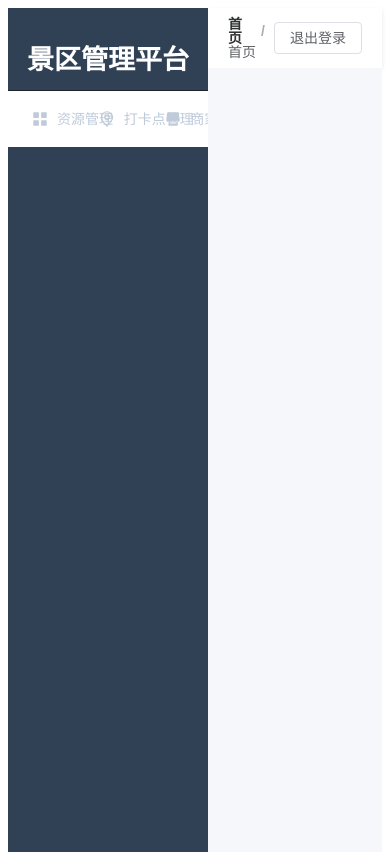
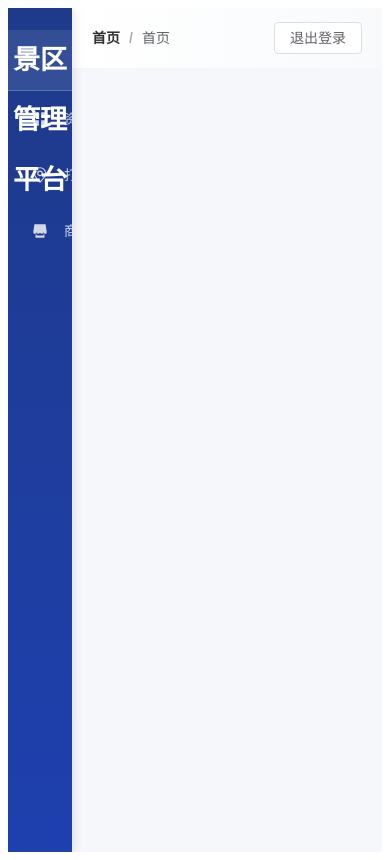
Before and after one commit to NJUShinchan/LuoFuMountainAdmin, a Vue app: page /admin in a window 390 px wide. Built offline with nearby package versions, Linux system fonts and the light colour scheme.

Commit message:
BUG修复

```diff
--- a/src/admin/api/checkin.js
+++ b/src/admin/api/checkin.js
@@ -21,7 +21,8 @@ export function getCheckinLocationList(params) {
 // 3.3.3 删除打卡点
 export function deleteCheckinLocation(id) {
   return request({
-    url: `/admin/checkin/location/delete/${id}`,
-    method: 'post'
+    url: `/admin/checkin/location/delete`,
+    method: 'post',
+    params: { id }
   })
 }
--- a/src/admin/api/merchant.js
+++ b/src/admin/api/merchant.js
@@ -60,6 +60,6 @@ export function deleteMerchant(id) {
   return request({
     url: '/admin/merchant/delete',
     method: 'post',
-    data: { id }
+    params: { id }
   })
 }
--- a/src/admin/api/resource.js
+++ b/src/admin/api/resource.js
@@ -12,8 +12,9 @@ export function saveResource(data) {
 // 3.2.2 删除资源
 export function deleteResource(id) {
   return request({
-    url: `/admin/resource/delete/${id}`,
-    method: 'post'
+    url: `/admin/resource/delete`,
+    method: 'post',
+    params: { id }
   })
 }
 
--- a/src/admin/layouts/MainLayout.vue
+++ b/src/admin/layouts/MainLayout.vue
@@ -1,36 +1,44 @@
-<!-- src/admin/layouts/MainLayout.vue -->
 <template>
   <el-container class="main-layout">
-    <el-aside width="200px" class="sidebar">
+    <el-aside
+      :width="isCollapse ? '64px' : '200px'"
+      class="sidebar"
+      :class="{ 'sidebar-collapsed': isCollapse }"
+    >
       <div class="logo">
-        <h2>景区管理平台</h2>
+        <h2 :class="{ 'logo-collapsed': isCollapse }">{{ isCollapse ? '景区' : '景区管理平台' }}</h2>
       </div>
       <el-menu
         :default-active="activeMenu"
         class="el-menu-vertical-demo"
         @select="handleSelect"
+        :collapse="isCollapse"
+        :unique-opened="true"
+        :collapse-transition="false"
       >
         <el-menu-item index="/admin/resource">
           <el-icon><icon-menu /></el-icon>
-          <span>资源管理</span>
+          <span slot="title">资源管理</span>
         </el-menu-item>
         <el-menu-item index="/admin/checkin">
           <el-icon><location /></el-icon>
-          <span>打卡点管理</span>
+          <span slot="title">打卡点管理</span>
         </el-menu-item>
         <el-menu-item index="/admin/merchant">
           <el-icon><shop /></el-icon>
-          <span>商家管理</span>
+          <span slot="title">商家管理</span>
         </el-menu-item>
       </el-menu>
     </el-aside>
     <el-container>
       <el-header class="header">
         <div class="header-content">
-          <el-breadcrumb separator="/">
-            <el-breadcrumb-item :to="{ path: '/' }">首页</el-breadcrumb-item>
-            <el-breadcrumb-item>{{ currentMenu }}</el-breadcrumb-item>
-          </el-breadcrumb>
+          <div class="header-left">
+            <el-breadcrumb separator="/">
+              <el-breadcrumb-item :to="{ path: '/' }">首页</el-breadcrumb-item>
+              <el-breadcrumb-item>{{ currentMenu }}</el-breadcrumb-item>
+            </el-breadcrumb>
+          </div>
           <div class="header-actions">
             <el-button @click="handleLogout">退出登录</el-button>
           </div>
@@ -44,7 +52,7 @@
 </template>
 
 <script setup>
-import { ref, onMounted } from 'vue'
+import { ref, onMounted, reactive } from 'vue'
 import { useRouter, useRoute } from 'vue-router'
 import { ElMessage } from 'element-plus'
 import { useUserStore } from '@/admin/stores/user'
@@ -59,6 +67,7 @@ const route = useRoute()
 const userStore = useUserStore()
 const activeMenu = ref('/admin/resource')
 const currentMenu = ref('资源管理')
+const isCollapse = ref(false)
 
 const handleSelect = (index) => {
   router.push(index)
@@ -78,6 +87,10 @@ const handleLogout = () => {
   userStore.logout()
 }
 
+const toggleSidebar = () => {
+  isCollapse.value = !isCollapse.value
+}
+
 onMounted(() => {
   activeMenu.value = route.path
   currentMenu.value = getMenuName(route.path)
@@ -87,11 +100,18 @@ onMounted(() => {
 <style scoped>
 .main-layout {
   height: 100vh;
+  overflow: hidden;
 }
 
 .sidebar {
-  background-color: #304156;
+  background: linear-gradient(180deg, #1e3a8a 0%, #1e40af 100%);
   color: #fff;
+  transition: all 0.3s ease;
+  box-shadow: 2px 0 10px rgba(0, 0, 0, 0.1);
+}
+
+.sidebar-collapsed {
+  width: 64px !important;
 }
 
 .logo {
@@ -99,29 +119,60 @@ onMounted(() => {
   line-height: 60px;
   text-align: center;
   font-size: 18px;
-  border-bottom: 1px solid #20232a;
+  background: rgba(255, 255, 255, 0.1);
+  border-bottom: 1px solid rgba(255, 255, 255, 0.2);
+  transition: all 0.3s ease;
+}
+
+.logo-collapsed {
+  font-size: 16px;
+  padding-left: 20px;
 }
 
 .el-menu {
   border-right: none;
+  background: transparent;
 }
 
 .el-menu-item {
-  color: #bfcbd9;
+  color: rgba(255, 255, 255, 0.8);
+  transition: all 0.3s ease;
+}
+
+.el-menu-item:hover {
+  background-color: rgba(255, 255, 255, 0.1) !important;
+  color: #fff !important;
 }
 
 .el-menu-item.is-active {
-  background-color: #263445;
-  color: #fff;
+  background-color: rgba(255, 255, 255, 0.2) !important;
+  color: #fff !important;
+  border-left: 4px solid #60a5fa;
+}
+
+.el-menu-item .el-icon {
+  margin-right: 12px;
+  font-size: 18px;
+}
+
+.el-menu-item span {
+  transition: opacity 0.3s ease;
+}
+
+.sidebar-collapsed .el-menu-item span {
+  opacity: 0;
+  width: 0;
+  display: none;
 }
 
 .header {
-  background-color: #fff;
+  background: linear-gradient(90deg, #ffffff 0%, #f8fafc 100%);
   box-shadow: 0 2px 4px rgba(0, 0, 0, 0.1);
   display: flex;
   align-items: center;
   justify-content: space-between;
   padding: 0 20px;
+  transition: all 0.3s ease;
 }
 
 .header-content {
@@ -131,13 +182,48 @@ onMounted(() => {
   width: 100%;
 }
 
+.header-left {
+  display: flex;
+  align-items: center;
+}
+
 .header-actions {
   display: flex;
   align-items: center;
+  gap: 10px;
 }
 
 .main {
   padding: 20px;
   background-color: #f5f7fa;
+  transition: all 0.3s ease;
+}
+
+/* 添加平滑过渡效果 */
+.el-aside {
+  transition: width 0.3s ease;
+}
+
+.el-menu {
+  transition: all 0.3s ease;
+}
+
+.el-menu-item {
+  transition: all 0.3s ease;
+}
+
+/* 响应式设计 */
+@media (max-width: 768px) {
+  .sidebar {
+    width: 64px !important;
+  }
+
+  .logo-collapsed {
+    font-size: 14px;
+  }
+
+  .sidebar-collapsed .el-menu-item span {
+    display: none;
+  }
 }
 </style>
--- a/src/admin/views/MerchantManage.vue
+++ b/src/admin/views/MerchantManage.vue
@@ -14,8 +14,9 @@
           <el-form-item label="名称/账号">
             <el-input
               v-model="searchForm.fuzzy"
-              placeholder="请输入商家名称或账号"
+              placeholder="请输入商家部分名称"
               clearable
+              @keyup.enter="handleSearch"
             />
           </el-form-item>
           <el-form-item label="类型">
@@ -263,6 +264,7 @@ onMounted(() => {
 const fetchMerchantList = async () => {
   loading.value = true
   try {
+    console.log('搜索参数:', searchForm.value) // 调试信息
     const res = await getMerchantList({
       page: pagination.value.current,
       size: pagination.value.size,
@@ -271,7 +273,9 @@ const fetchMerchantList = async () => {
     })
     merchantList.value = res.data.records
     pagination.value.total = res.data.total
+    console.log('获取到的数据:', res.data.records) // 调试信息
   } catch (error) {
+    console.error('获取商家列表失败:', error) // 调试信息
     ElMessage.error('获取商家列表失败')
   } finally {
     loading.value = false
@@ -284,6 +288,7 @@ const handlePageChange = (page) => {
 }
 
 const handleSearch = () => {
+  console.log('执行搜索:', searchForm.value) // 调试信息
   pagination.value.current = 1
   fetchMerchantList()
 }
--- a/src/admin/views/ResourceManage.vue
+++ b/src/admin/views/ResourceManage.vue
@@ -1,4 +1,4 @@
-<!-- src/admin/views/ResourceManage.vue -->
+
 <template>
   <div class="resource-manage">
     <el-button type="primary" @click="handleAdd">新增资源</el-button>
@@ -24,13 +24,13 @@
       style="margin-top: 20px"
     />
 
-    <!-- 新增/编辑弹窗 -->
+
     <el-dialog
       :title="dialogTitle"
       v-model="dialogVisible"
       :close-on-click-modal="false"
     >
-      <el-form ref="resourceForm" :model="resourceForm" label-width="80px">
+      <el-form ref="resourceFormRef" :model="resourceForm" label-width="80px">
         <el-form-item label="名称" prop="name" :rules="[{ required: true, message: '请输入名称', trigger: 'blur' }]">
           <el-input v-model="resourceForm.name" />
         </el-form-item>
@@ -69,7 +69,7 @@
 <script setup>
 import { ref, onMounted } from 'vue'
 import { getResourceList, saveResource, deleteResource } from '@/admin/api/resource'
-import { ElMessage, ElForm } from 'element-plus'
+import { ElMessage, ElMessageBox } from 'element-plus'
 
 const resourceList = ref([])
 const pagination = ref({
@@ -96,12 +96,19 @@ onMounted(() => {
 })
 
 const fetchResourceList = async () => {
+  try {
+    console.log('获取资源列表，页码:', pagination.value.current)
     const res = await getResourceList({
       current: pagination.value.current,
       size: pagination.value.size
     })
     resourceList.value = res.data.records
     pagination.value.total = res.data.total
+    console.log('获取到的资源数据:', res.data.records)
+  } catch (error) {
+    console.error('获取资源列表失败:', error)
+    ElMessage.error('获取资源列表失败')
+  }
 }
 
 const handlePageChange = (page) => {
@@ -133,33 +140,52 @@ const handleEdit = (row) => {
 
 const handleSubmit = async () => {
   if (!resourceFormRef.value) return
-  await resourceFormRef.value.validate((valid) => {
-    if (valid) {
+
+  try {
+    await resourceFormRef.value.validate()
+
     const data = {
       ...resourceForm.value,
       latitude: parseFloat(resourceForm.value.latitude),
       longitude: parseFloat(resourceForm.value.longitude),
       hotScore: parseInt(resourceForm.value.hotScore)
     }
+
     if (editingId.value) {
-        saveResource({ ...data, id: editingId.value })
+      await saveResource({ ...data, id: editingId.value })
     } else {
-        saveResource(data)
+      await saveResource(data)
     }
+
     dialogVisible.value = false
     fetchResourceList()
     ElMessage.success(editingId.value ? '更新成功' : '新增成功')
+  } catch (error) {
+    if (error !== 'cancel') {
+      ElMessage.error(error.message || '操作失败，请稍后重试')
     }
-  })
+  }
 }
 
 const handleDelete = async (id) => {
   try {
+    console.log('准备删除ID:', id)
+    await ElMessageBox.confirm('确定要删除该资源吗？此操作不可恢复。', '警告', {
+      confirmButtonText: '确定删除',
+      cancelButtonText: '取消',
+      type: 'warning'
+    })
+
+    console.log('确认删除，调用deleteResource函数')
     await deleteResource(id)
+    console.log('删除成功')
     ElMessage.success('删除成功')
     fetchResourceList()
   } catch (error) {
-    ElMessage.error('删除失败')
+    if (error !== 'cancel') {
+      console.error('删除失败:', error)
+      ElMessage.error('删除失败，请稍后重试')
+    }
   }
 }
 </script>
```
Also changed, not shown: src/admin/views/CheckinManage.vue (+29 -13 lines). Lines whose indentation alone changed are shown as unchanged.
